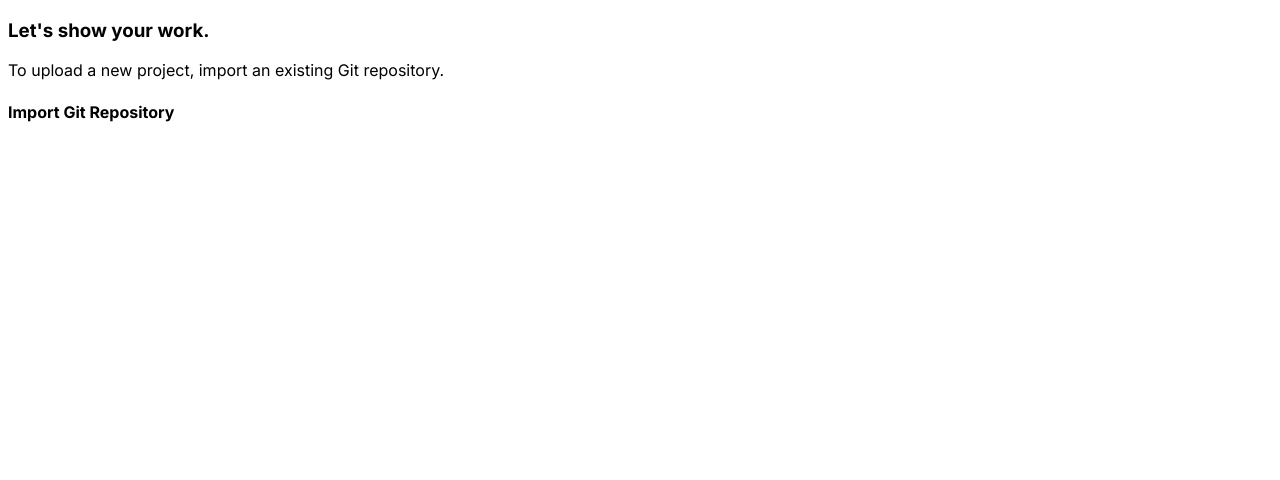
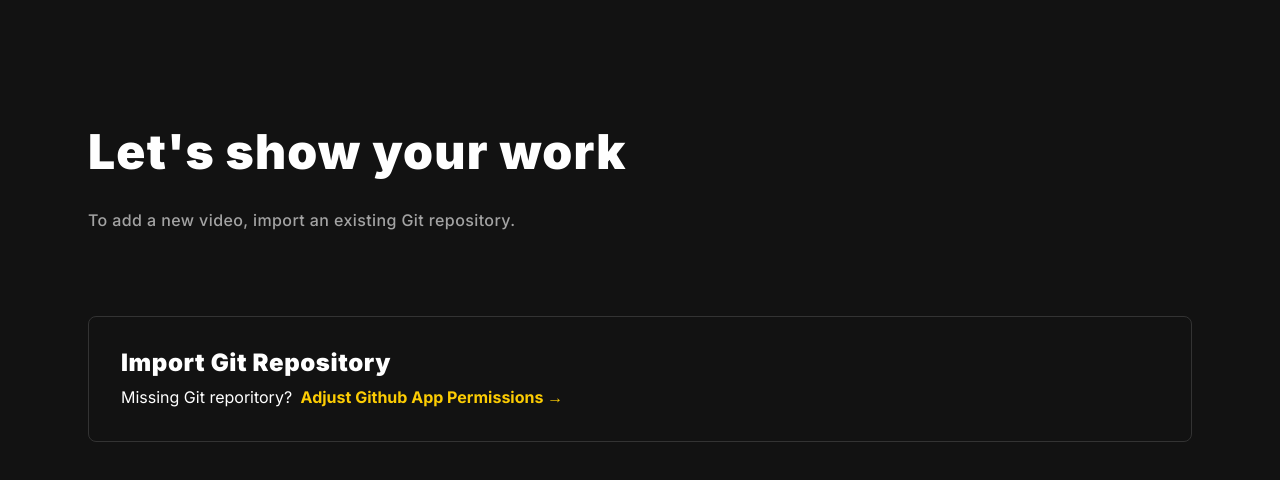
Before and after one commit to krs98/replay-web, a Next.js app: page /new in a window 1280 px wide. Shown: the top 480 px of the page. Built offline with nearby package versions, Linux system fonts and the light colour scheme.

Commit message:
polish `/dashboard` styles and migrate `/new` page

```diff
--- a/src/components/Elements/SearchBar/SearchBar.tsx
+++ b/src/components/Elements/SearchBar/SearchBar.tsx
@@ -1,5 +1,4 @@
 import clsx from 'clsx'
-import { useState } from 'react'
 import { IoIosSearch } from 'react-icons/io'
 
 type Props = {
@@ -10,24 +9,25 @@ export default function SearchBar({ placeholder = 'Search...' }: Props) {
   return (
     <span
       className={clsx(
-        'inline-block w-full h-full px-4 py-3',
-        'bg-black border border-gray rounded-lg',
-        'flex items-center',
+        'inline-block w-full h-full px-4 py-1.5',
+        'bg-black border border-gray-2 rounded-full',
+        'flex flex-row-reverse items-center',
         'focus-within:border-gray',
         'transition-colors duration-150 ease-in'
       )}
     >
-      <span className="mr-3">
-        <IoIosSearch className="fill-gray text-2xl" />
-      </span>
       <input
         placeholder={placeholder}
         className={`
-          w-full h-full bg-transparent border-none rounded-lg text-gray
-          placeholder:text-gray
+          w-full h-full bg-transparent border-none rounded-lg text-gray py-1.5
+          placeholder:text-gray-2
           focus:outline-none
+          peer
         `}
       />
+      <span className="fill-gray-2 peer-focus:fill-gray mr-3">
+        <IoIosSearch className="transition-colors duration-150 ease-in fill-inherit text-2xl" />
+      </span>
     </span>
   )
 }
--- a/src/features/auth/components/GitHubOAuthButton.tsx
+++ b/src/features/auth/components/GitHubOAuthButton.tsx
@@ -7,7 +7,7 @@ import OAuthButton from './OAuthButton'
 
 export default function GitHubOAuthButton() {
   const router = useRouter()
-  const handleClick = () => {
+  function handleClick() {
     const url = `https://github.com/login/oauth/authorize?client_id=${GH_OAUTH_CLIENT_ID}`
     router.push(url)
   }
--- a/src/features/dashboard/components/UploadButton.tsx
+++ b/src/features/dashboard/components/UploadButton.tsx
@@ -1,14 +1,10 @@
 import Link from 'next/link'
-import { TbUpload } from 'react-icons/tb'
 
 export default function UploadButton() {
   return (
-    <button className="bg-white px-5 py-2 rounded-lg hover:bg-neutral-300">
-      <Link className="flex items-center text-black" href="/new">
-        <span className="font-medium">Upload...</span>
-        <span className="ml-3 text-lg">
-          <TbUpload />
-        </span>
+    <button className="group bg-yellow hover:bg-black inline-block px-8 py-2 rounded-full border-2 border-yellow">
+      <Link className="flex items-center text-black group-hover:text-yellow" href="/new">
+        <span className="font-bold">New</span>
       </Link>
     </button>
   )
--- a/src/features/dashboard/pages/DashboardVideos.tsx
+++ b/src/features/dashboard/pages/DashboardVideos.tsx
@@ -4,8 +4,8 @@ import UploadButton from '../components/UploadButton'
 export default function DashboardVideos() {
   return (
     <div className="w-screen h-screen flex flex-col">
-      <div className="w-full h-32"></div>
-      <div className="w-full grow bg-black border-t border-neutral-800 px-8 py-6">
+      <div className="w-full h-32 bg-black"></div>
+      <div className="w-full grow bg-black border-t border-gray-2 px-8 py-6">
         <div className="flex justify-center mt-4">
           <span className="w-full mr-4">
             <SearchBar />
--- /dev/null
+++ b/src/features/misc/components/AdjustAppPermissions.tsx
@@ -0,0 +1,22 @@
+'use client'
+
+export default function AdjustAppPermissions() {
+  const provider = 'Github'
+
+  function handleClickAdjustPermissions() {
+    const url = `https://github.com/settings/installations/34602678`
+    window.open(url, '_blank')
+  }
+
+  return (
+    <p className="text-white">
+      <span className="mr-1">Missing Git reporitory? </span>
+      <span
+        className="inline-flex items-center text-yellow font-bold cursor-pointer hover:underline"
+        onClick={handleClickAdjustPermissions}
+      >
+        <span className="mr-1">Adjust {provider} App Permissions →</span>
+      </span>
+    </p>
+  )
+}
--- a/src/features/misc/pages/Home.tsx
+++ b/src/features/misc/pages/Home.tsx
@@ -50,7 +50,7 @@ export default function Home() {
               </h3>
             </div>
             <div className="max-w-md mb-14">
-              <p className="text-gray font-medium tracking-wider leading-8">
+              <p className="text-gray font-medium tracking-wide leading-8">
                 Lorem ipsum dolor sit amet, consectetur adipiscing elit. Fusce egestas ex
                 a lacus efficitur sagittis. Proin nisl sapien, ultricies eu condimentum
                 in, consectetur ac turpis.
--- a/src/features/misc/pages/New.tsx
+++ b/src/features/misc/pages/New.tsx
@@ -1,21 +1,30 @@
+import AdjustAppPermissions from '../components/AdjustAppPermissions'
+
 export default function New() {
   return (
-    <div>
+    <div className="bg-black h-screen px-16">
       <div className="h-32"></div>
       <div>
         <div className="px-6">
           <div className="mb-20">
-            <div className="mb-3">
-              <h3 className="text-5xl font-bold">Let&apos;s show your work.</h3>
+            <div className="mb-7">
+              <h3 className="text-white text-5xl font-black tracking-wide leading-[48px]">
+                Let's show your work
+              </h3>
             </div>
-            <p className="text-neutral-400">
-              To upload a new project, import an existing Git repository.
+            <p className="text-gray font-medium text-gray tracking-wide leading-8">
+              To add a new video, import an existing Git repository.
             </p>
           </div>
-          <div className="w-full border border-neutral-600 rounded-lg p-8">
+          <div className="w-full border border-gray-2 rounded-lg p-8">
             <div>
               <div className="mb-2">
-                <h4 className="text-2xl font-bold">Import Git Repository</h4>
+                <h4 className="text-white text-2xl font-black tracking-wide leading-[28px]">
+                  Import Git Repository
+                </h4>
+              </div>
+              <div>
+                <AdjustAppPermissions />
               </div>
             </div>
           </div>
--- a/tailwind.config.js
+++ b/tailwind.config.js
@@ -10,6 +10,7 @@ module.exports = {
       white: colors.white,
       black: '#121212',
       gray: '#a3a3a3',
+      'gray-2': '#333',
       yellow: '#fccc03',
     },
     extend: {},
```
Also changed, not shown: src/app/new/page.tsx (renamed from src/pages/new/index.tsx).
